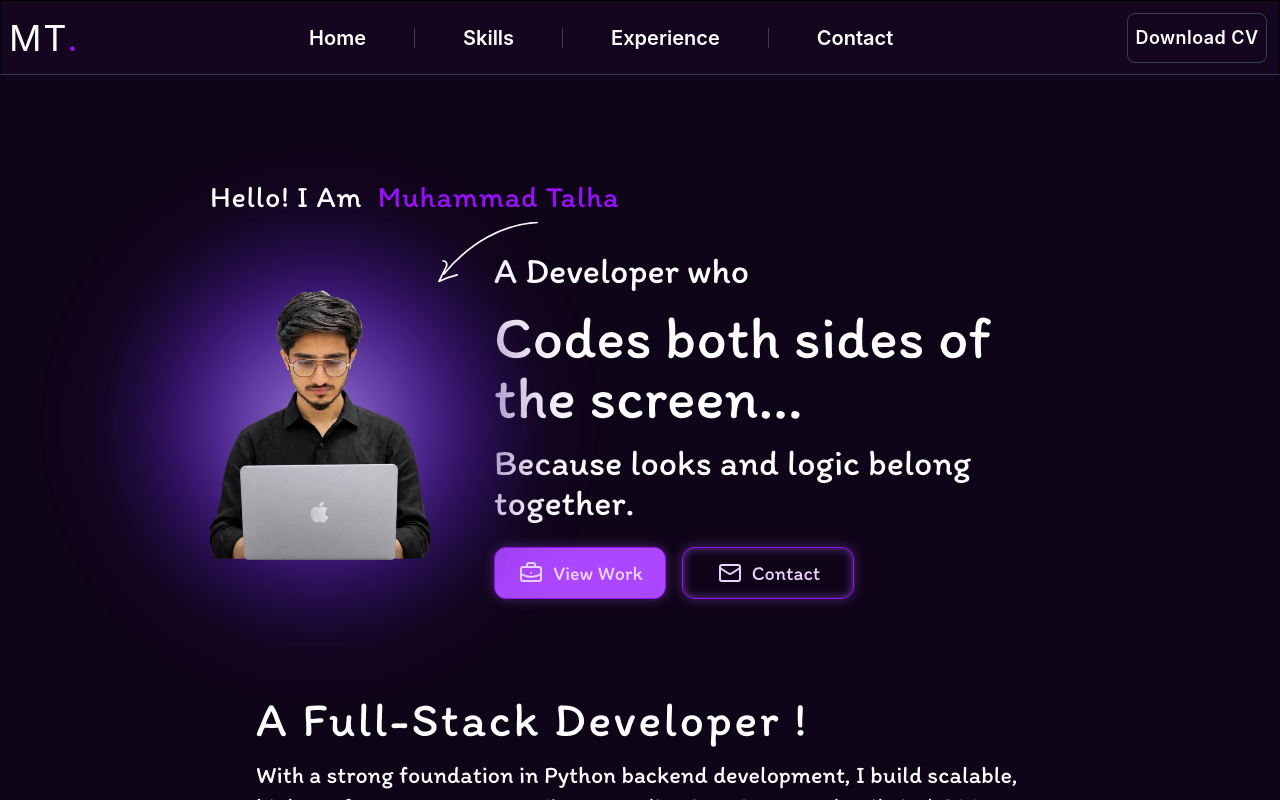
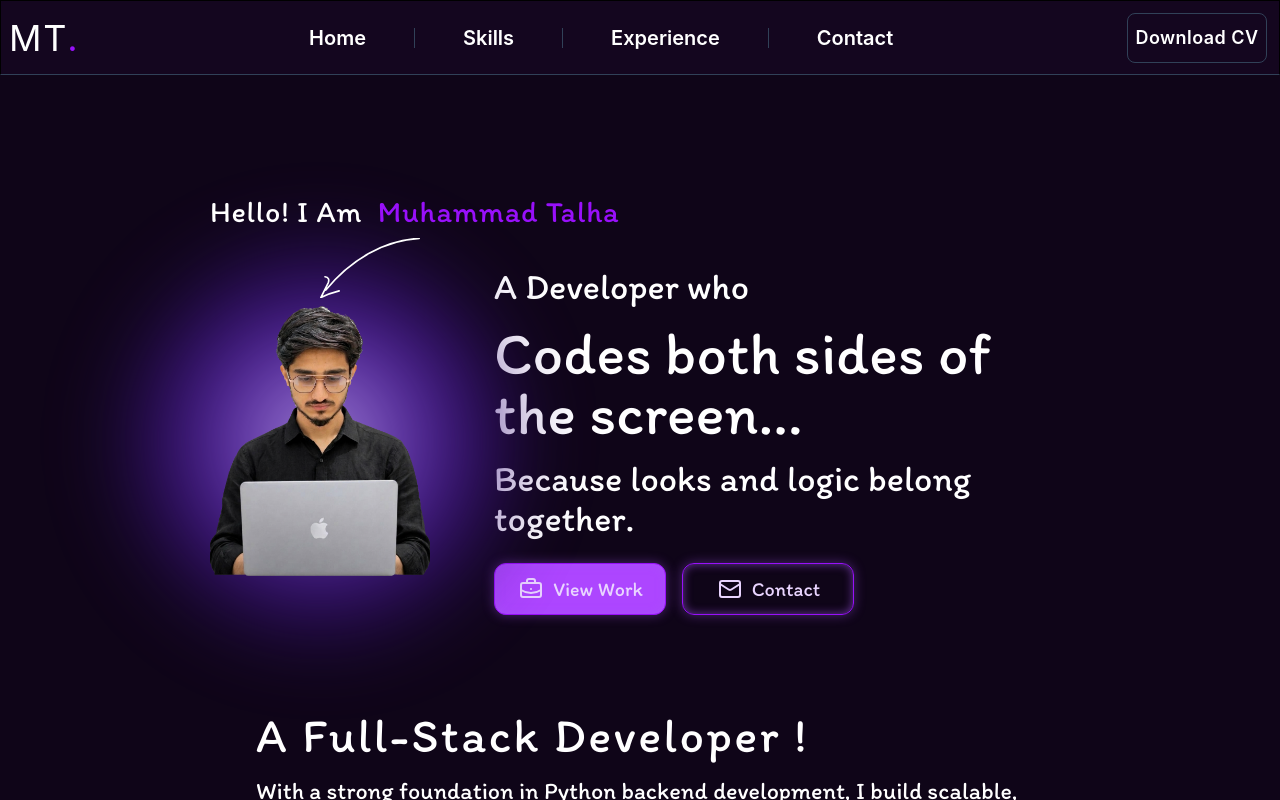
Before and after one commit to talha-zahid1/MyPortFolio, a React (Vite) app: page / in a window 1280 px wide. Shown: the top 800 px of the page. Built offline with nearby package versions, Linux system fonts and the light colour scheme; no server answers.

Commit message:
let's try one more time

```diff
--- a/src/Components/HeroSection.jsx
+++ b/src/Components/HeroSection.jsx
@@ -26,7 +26,7 @@ const HeroSection = () => {
     >
       <div className="w-full max-w-[860px]">
         {/* Personal Info */}
-        <div className="flex items-center justify-start gap-6 md:gap-16 pt-14 md:pt-32">
+        <div className="flex items-center justify-start gap-6 md:gap-16 pt-14 md:pt-36">
           {/* Picture + Greeting + Arrow (sab picture ke relative) */}
           <motion.div
             initial="hidden"
@@ -34,15 +34,17 @@ const HeroSection = () => {
             viewport={{ once: false, amount: 0.2 }}
             className="relative shrink-0 h-[120px] w-[100px] md:h-[270px] md:w-[220px]"
           >
-            <h2 className="absolute bottom-full left-0 mb-9 md:mb-[75px] whitespace-nowrap font-hero tracking-wide text-sm md:text-3xl z-20">
+            {/* Greeting + Arrow ek group: picture ke bilkul upar */}
+            <div className="absolute bottom-full left-0 w-full mb-1 md:mb-2 flex flex-col z-20">
+              <h2 className="whitespace-nowrap font-hero tracking-wide text-sm md:text-3xl">
                 Hello! I Am <span className="text-purple-600 pl-2">Muhammad Talha</span>
               </h2>
-
               <img
                 src={Arrow}
                 alt="Arrow"
-              className="absolute bottom-full left-full ml-1 md:ml-2 mb-1 md:mb-2 h-[25px] w-[45px] md:h-[60px] md:w-[100px] z-20"
+                className="ml-[50%] mt-1 md:mt-2 h-[25px] w-[45px] md:h-[60px] md:w-[100px]"
               />
+            </div>
 
             <div className="absolute top-1/2 left-1/2 -translate-x-1/2 -translate-y-1/2 w-[200%] h-[160%] blur-2xl opacity-90 z-0 bg-[radial-gradient(circle,#d9c9f5_0%,#7c4dcc_20%,#3b1280_45%,transparent_70%)]"></div>
             <img src={Picture} className="relative z-10 w-full h-full object-cover" alt="profile" />
```
Lines whose indentation alone changed are shown as unchanged.
